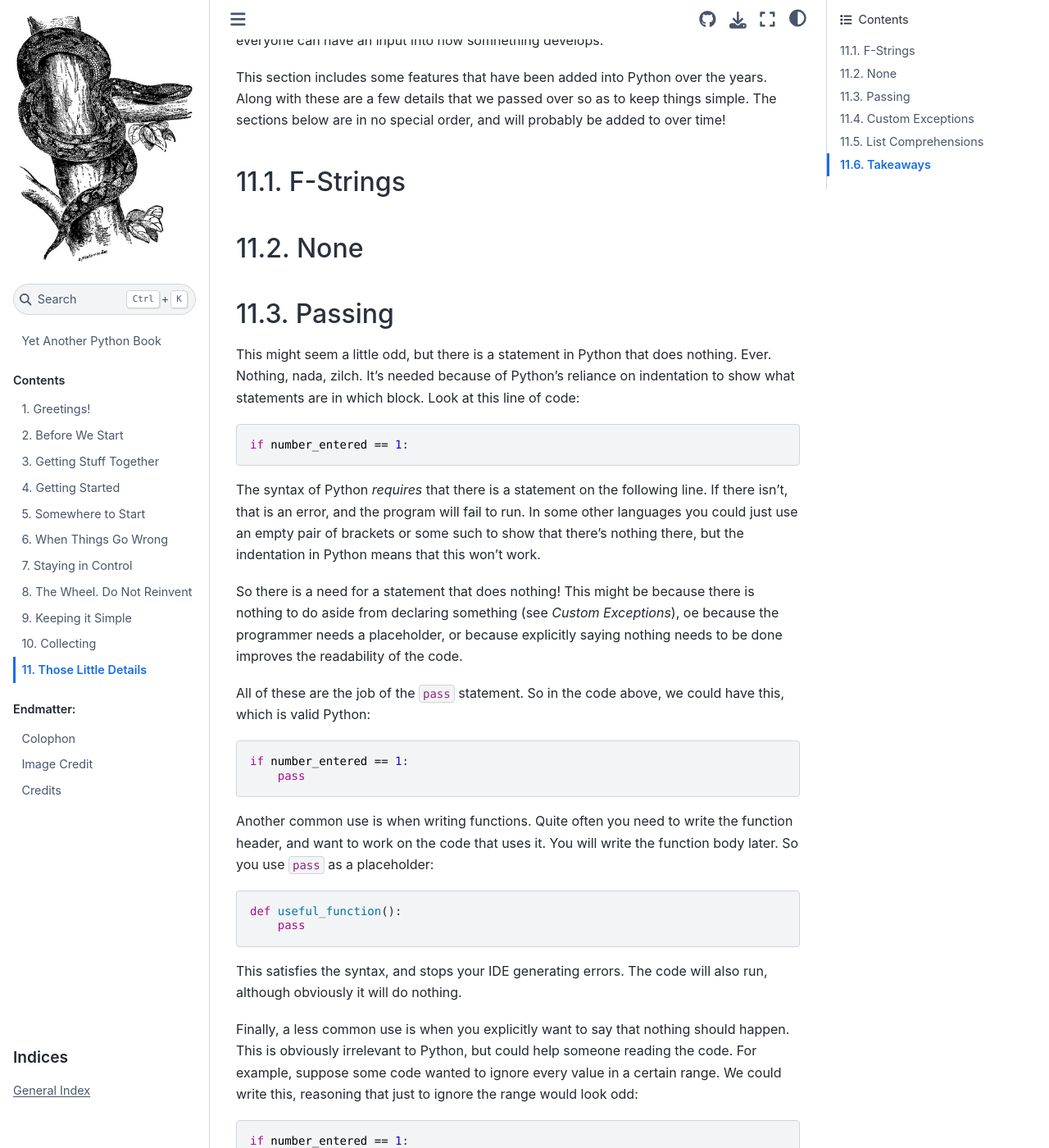
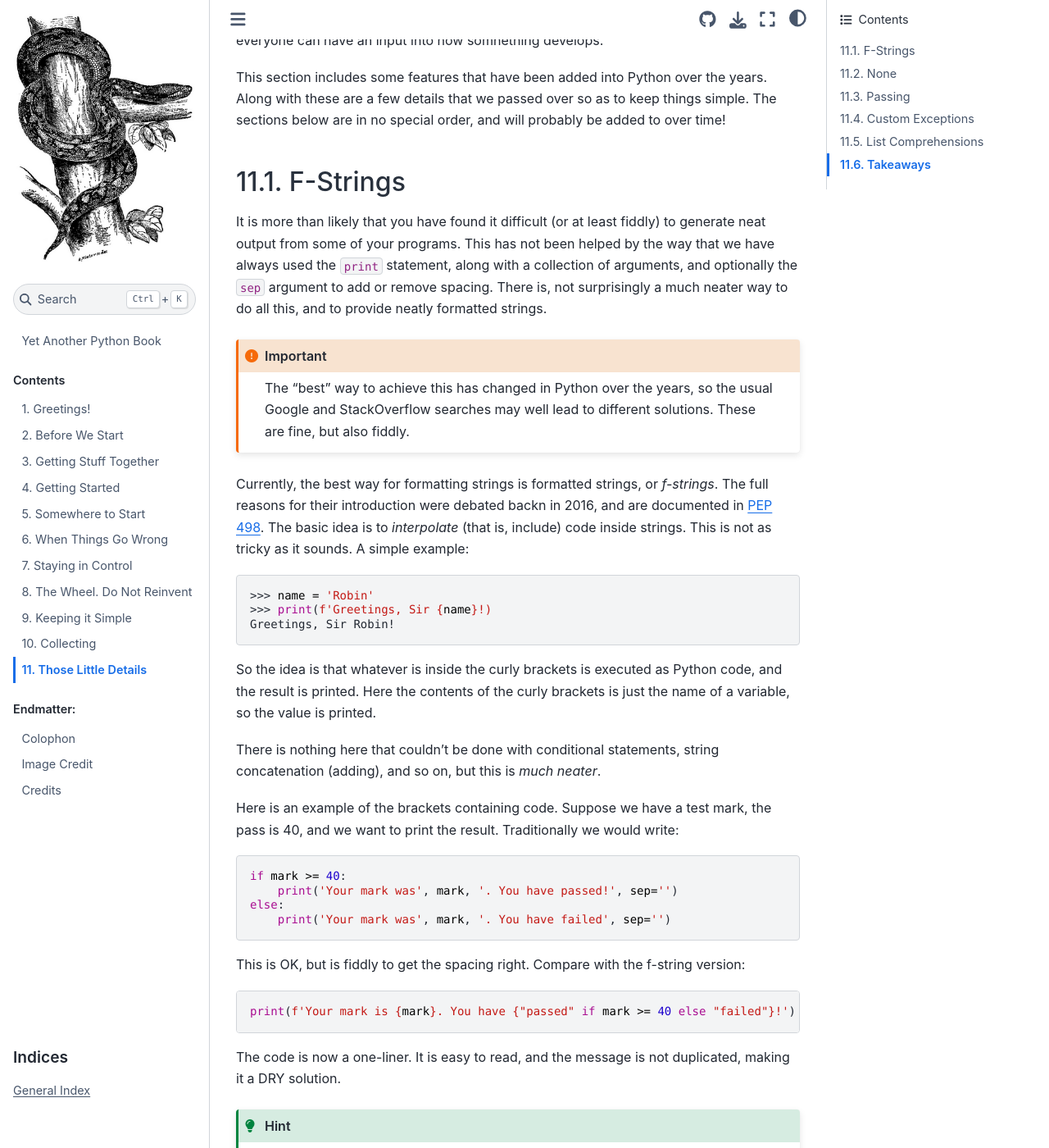
Before and after one commit to TonyJenkins/hungarian_phrasebook, a Sphinx documentation site: the page built from doc/source/110_ons/index.rst, in a window 1280 px wide and 1400 px high, scrolled down 302 px. Shown: the whole window at 82% size. Built offline with Sphinx 7.4.7 and the Sphinx Book theme 1.1.4, drawn with Linux system fonts in a browser that asks for light colours; some of the changed text lies outside the part shown.

Commit message:
Add f-strings

```diff
--- a/doc/source/110_ons/index.rst
+++ b/doc/source/110_ons/index.rst
@@ -11,8 +11,93 @@ This section includes some features that have been added into Python over the ye
 F-Strings
 *********
 
-..
-    TODO
+It is more than likely that you have found it difficult (or at least fiddly) to generate neat output from some of your programs. This has not been helped by the way that we have always used the ``print`` statement, along with a collection of arguments, and optionally the ``sep`` argument to add or remove spacing. There is, not surprisingly a much neater way to do all this, and to provide neatly formatted strings.
+
+.. important::
+
+    The "best" way to achieve this has changed in Python over the years, so the usual Google and StackOverflow searches may well lead to different solutions. These are fine, but also fiddly.
+
+Currently, the best way for formatting strings is formatted strings, or *f-strings*. The full reasons for their introduction were debated backn in 2016, and are documented in `PEP 498 <https://peps.python.org/pep-0498/>`_. The basic idea is to *interpolate* (that is, include) code inside strings. This is not as tricky as it sounds. A simple example:
+
+.. code-block::
+
+    >>> name = 'Robin'
+    >>> print(f'Greetings, Sir {name}!)
+    Greetings, Sir Robin!
+
+So the idea is that whatever is inside the curly brackets is executed as Python code, and the result is printed. Here the contents of the curly brackets is just the name of a variable, so the value is printed.
+
+There is nothing here that couldn't be done with conditional statements, string concatenation (adding), and so on, but this is *much neater*.
+
+Here is an example of the brackets containing code. Suppose we have a test mark, the pass is 40, and we want to print the result. Traditionally we would write:
+
+.. code-block::
+
+    if mark >= 40:
+        print('Your mark was', mark, '. You have passed!', sep='')
+    else:
+        print('Your mark was', mark, '. You have failed', sep='')
+
+This is OK, but is fiddly to get the spacing right. Compare with the f-string version:
+
+.. code-block::
+
+    print(f'Your mark is {mark}. You have {"passed" if mark >= 40 else "failed"}!')
+
+The code is now a one-liner. It is easy to read, and the message is not duplicated, making it a DRY solution.
+
+.. hint::
+
+    In code like this, remember that we need to use double-quotes inside single-quotes, else it will not be obvious where the first string ends. (You could use single inside double, it matters not, as long as you are consistent.)
+
+It is the magic ``f`` before the string that is making this happen.
+
+There is more. These f-strings also allow the output to be formatted. The full details are `in the docs <https://docs.python.org/3/reference/lexical_analysis.html#formatted-string-literals>`_ (but you may be better off Googling for some examples). The sort of formatting available includes padding a string with spaces (before, after, or to centre it), displaying a floating-point value to a number of decimal places, and more.
+
+Some examples of formatting a string for output, using ``***`` to show what's going on:
+
+.. code-block::
+
+    >>> name = 'Robin'
+    >>> print(f'***{name:<20}***')
+    ***Robin               ***
+    >>> print(f'***{name:>20}***')
+    ***               Robin***
+    >>> print(f'***{name:^20}***')
+    ***       Robin        ***
+
+This is handy for a neat table of results.
+
+And an example of controlling the number of decimal places in a result:
+
+.. code-block::
+
+    >>> eggs_ratio = 31/7
+    >>> 31/7
+    4.428571428571429
+    >>> print(f'{eggs_ratio:.2f}')
+    4.43
+
+Note that the value is rounded, not just truncated.
+
+There are many more options, but these two are really the most common. Check the docs for more!
+
+Finally, a quick note on a common programming task:
+
+.. topic:: Binary
+
+    Write a program that accepts an integer as input and displays the equivalent in binary.
+
+Now, to do this, you might start thinking about loops, calculating powers of two, using remainders and modulus, and so on. And you would come up with a program that was maybe 20 lines long, and you would be very proud.
+
+But here is that, with the conversion done in one line, courtesy of an f-string ...
+
+.. index:: single: Programs; binary.py
+.. literalinclude:: /../../src/11/binary.py
+   :language: python
+   :caption: ``binary.py``
+
+Sorry.
 
 None
 ****
```
Also changed, not shown: 1 other file.
